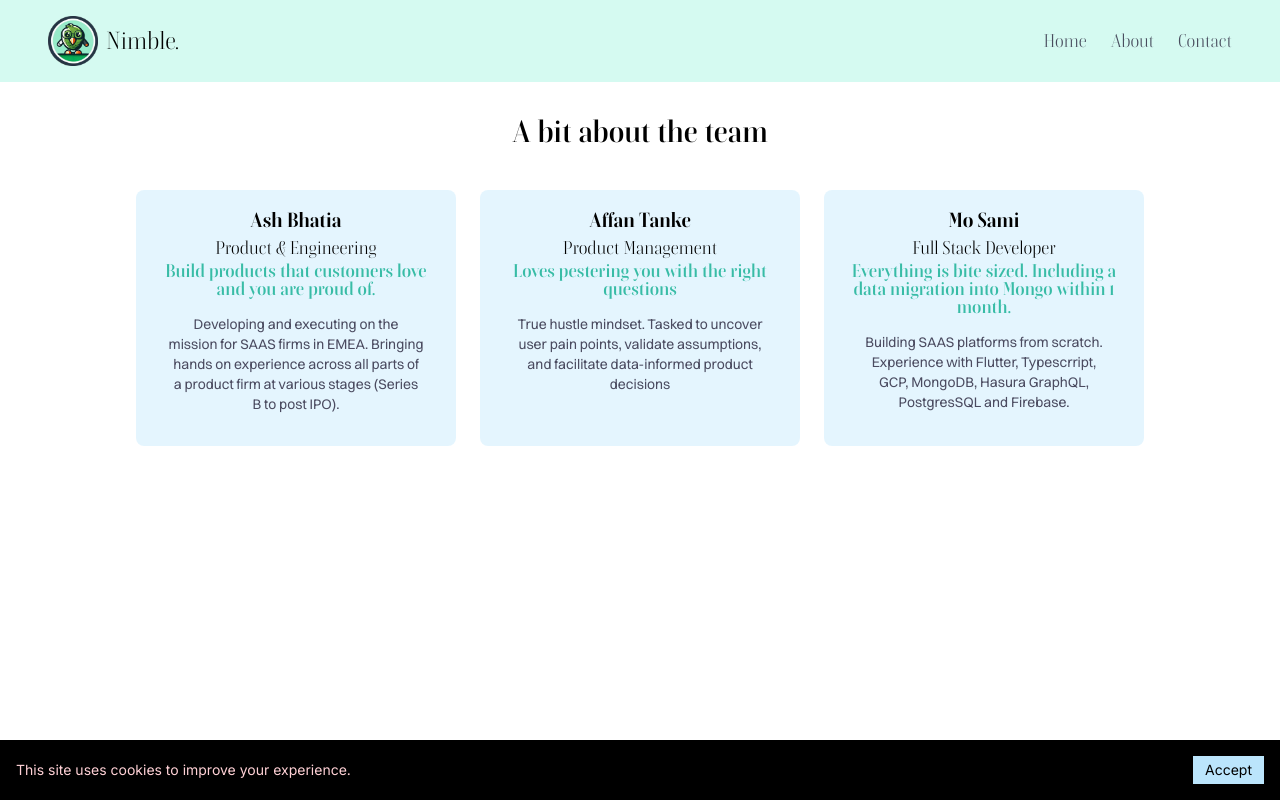
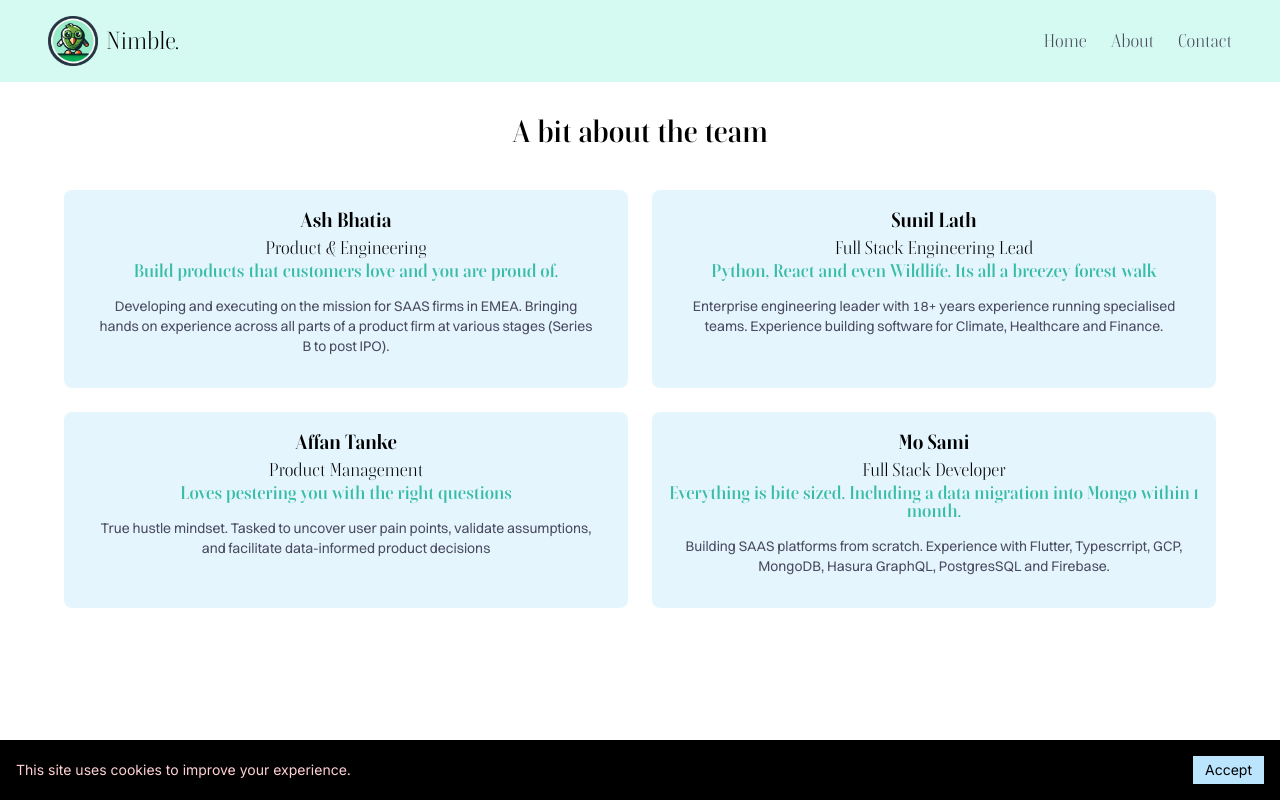
Before and after one commit to Nimble-MLs/nimble-website, a Next.js app: page /about in a window 1280 px wide. Shown: the top 800 px of the page. Built offline with nearby package versions, Linux system fonts and the light colour scheme.

Commit message:
refactor: Clean up About section by removing commented code and improving layout with grid system

```diff
--- a/src/app/about/page.tsx
+++ b/src/app/about/page.tsx
@@ -17,13 +17,13 @@
             role: "Customer Success Lead",
             tagline: "Domain expert in all things Strategy, Customers, and Marketing",
             description: "Brand building positions in multiple FCMGs and food businesses across the UK, Europe, Middle East and Asia",
-        },
+        },*/
         {
             name: "Sunil Lath",
             role: "Full Stack Engineering Lead",
             tagline: "Python, React and even Wildlife. Its all a breezey forest walk",
             description: "Enterprise engineering leader with 18+ years experience running specialised teams. Experience building software for Climate, Healthcare and Finance.",
-        },*/
+        },
         {
             name: "Affan Tanke",
             role: "Product Management",
@@ -49,13 +49,13 @@
                     things. We move fast, keep things simple, and obsess over outcomes.
                 </p> */}
 
-                <div className="flex flex-wrap
-                                justify-center gap-6 mt-8 md:mt-10">
+                <div className="grid grid-cols-1 md:grid-cols-2
+                                gap-6 mt-8 md:mt-10 max-w-6xl mx-auto">
                     {teamMembers.map((member, index) => (
                         <div
                             key={index}
                             className="member bg-secondary bg-opacity-40
-                                       rounded-lg p-4 max-w-80
+                                       rounded-lg p-4
                                        h-180 flex flex-col items-center text-wrap
                                        justify-top text-center"
                         >
```
